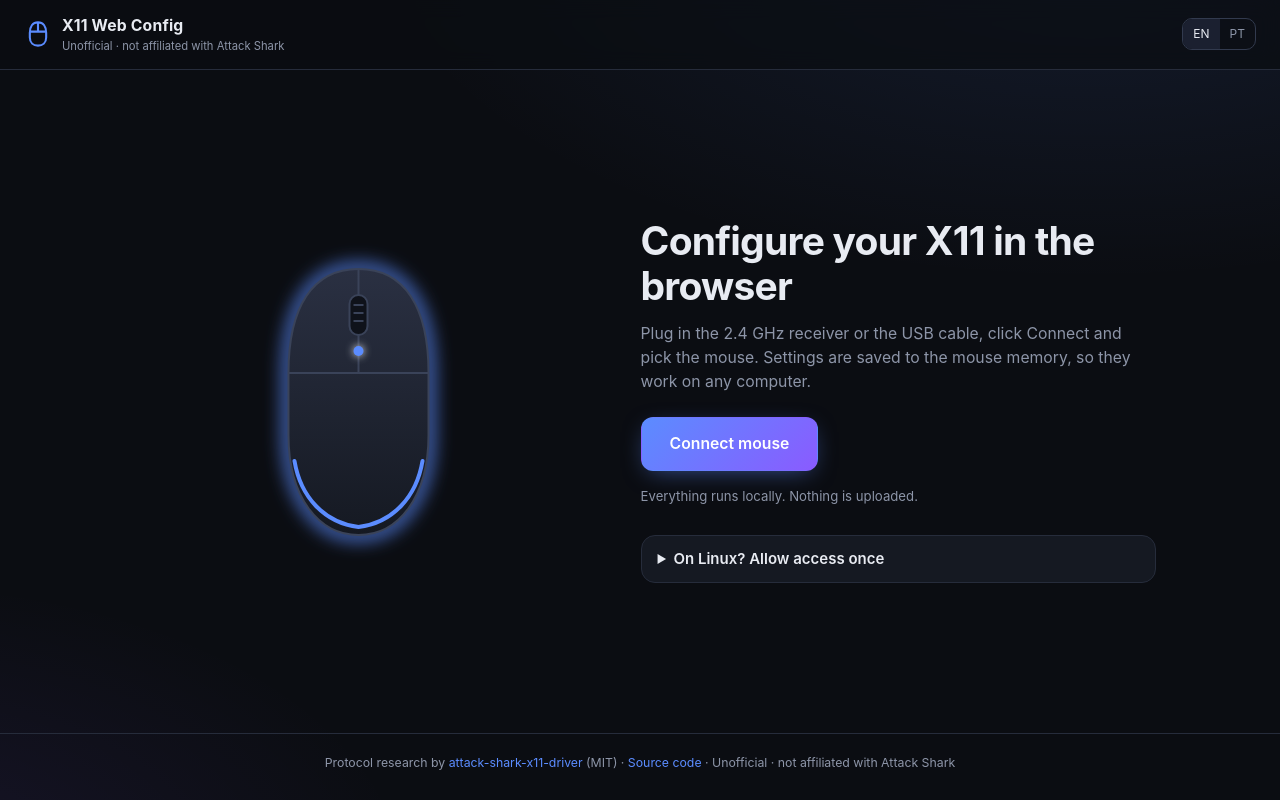
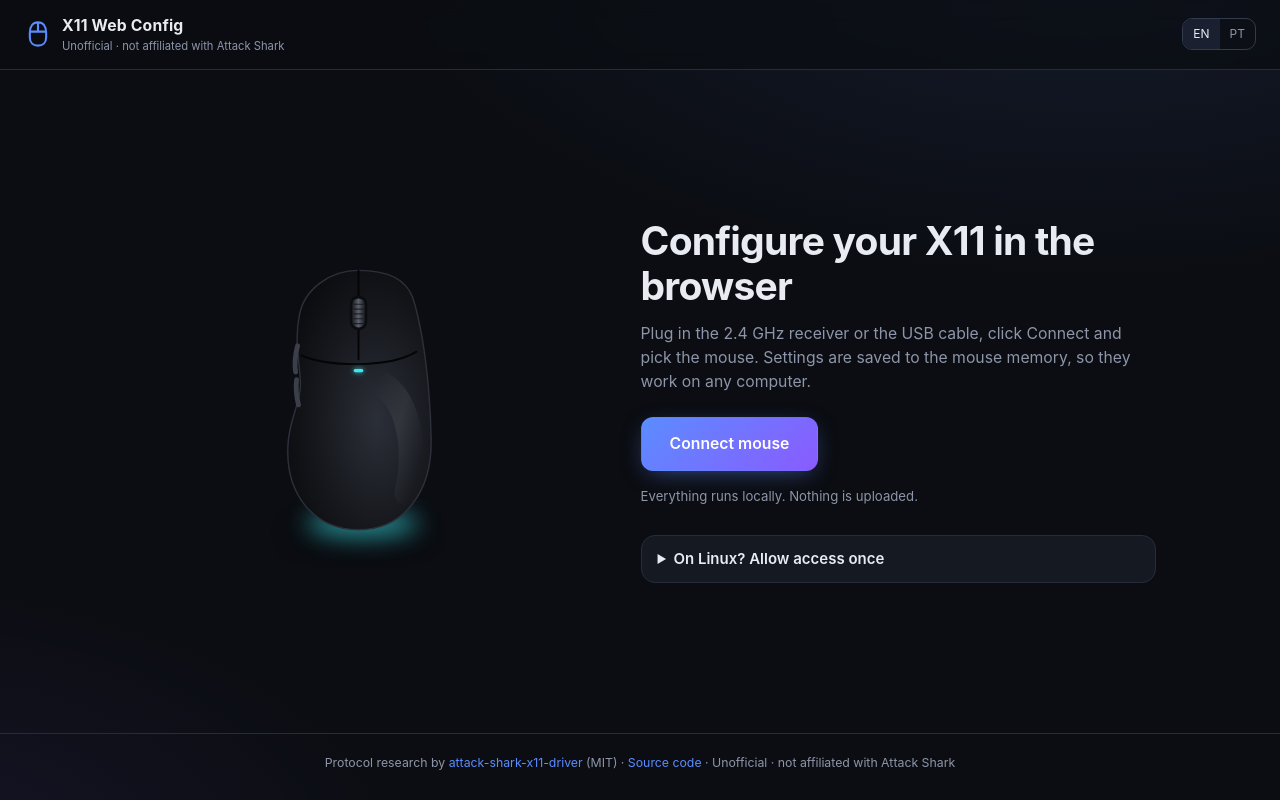
Before and after one commit to glauberperez/attack-shark-x11-web, a React (Vite) app: page / in a window 1280 px wide. Built offline with nearby package versions, Linux system fonts and the light colour scheme; what attack-shark-x11-driver would draw is missing.

Commit message:
Redraw the mouse preview closer to the X11 shape with only the DPI LED and a soft underglow

```diff
--- a/src/components/MouseArt.tsx
+++ b/src/components/MouseArt.tsx
@@ -1,32 +1,54 @@
 import { LightMode, type Settings } from '../device/codec';
+
+const SHELL = 'M100 20C129 20 149 29 156 48C167 82 174 140 175 192C177 250 146 288 100 288C55 288 25 253 27 202C28 174 40 158 40 139C40 117 33 95 39 66C44 39 71 20 100 20Z';
 
 export function MouseArt({ settings, size = 260 }: { settings?: Settings; size?: number }) {
 	const stage = settings ? settings.dpi.stages[settings.dpi.current - 1] : undefined;
 	const mode = settings?.lighting.mode ?? LightMode.Static;
-	const dpiColor = stage?.color ?? '#5b8cff';
-	const glow = mode === LightMode.Off ? 'transparent' : mode === LightMode.StaticDpi || mode === LightMode.BreathingDpi ? dpiColor : (settings?.lighting.color ?? '#5b8cff');
+	const dpiColor = stage?.color ?? '#3ee6f0';
+	const glow = mode === LightMode.Off ? 'transparent' : mode === LightMode.StaticDpi || mode === LightMode.BreathingDpi ? dpiColor : (settings?.lighting.color ?? '#3ee6f0');
 	const anim = mode === LightMode.Breathing || mode === LightMode.BreathingDpi ? 'breathe' : mode === LightMode.Neon || mode === LightMode.ColorBreathing ? 'neon' : '';
 	const speed = settings ? 3.2 - settings.lighting.speed * 0.5 : 2;
-	const brightness = settings ? 0.35 + (settings.lighting.brightness / 8) * 0.65 : 1;
+	const brightness = settings ? 0.25 + (settings.lighting.brightness / 8) * 0.5 : 0.6;
 
 	return (
-		<svg className={`mouse-art ${anim}`} viewBox="0 0 200 300" width={size * 0.67} height={size} role="img" aria-label="Mouse preview" style={{ '--glow': glow, '--speed': `${speed}s`, '--bright': brightness } as React.CSSProperties}>
+		<svg className={`mouse-art ${anim}`} viewBox="0 0 200 310" width={size * 0.65} height={size} role="img" aria-label="Mouse preview" style={{ '--glow': glow, '--speed': `${speed}s`, '--bright': brightness } as React.CSSProperties}>
 			<defs>
-				<linearGradient id="shell" x1="0" y1="0" x2="0" y2="1">
-					<stop offset="0" stopColor="var(--mouse-top)" />
-					<stop offset="1" stopColor="var(--mouse-bottom)" />
+				<radialGradient id="shell-shade" cx="0.62" cy="0.58" r="0.75">
+					<stop offset="0" stopColor="#2b2f38" />
+					<stop offset="0.55" stopColor="#16181d" />
+					<stop offset="1" stopColor="#08090b" />
+				</radialGradient>
+				<linearGradient id="hump" x1="0" y1="0" x2="1" y2="1">
+					<stop offset="0" stopColor="#ffffff" stopOpacity="0" />
+					<stop offset="0.5" stopColor="#ffffff" stopOpacity="0.07" />
+					<stop offset="1" stopColor="#ffffff" stopOpacity="0" />
 				</linearGradient>
-				<filter id="blur" x="-50%" y="-50%" width="200%" height="200%">
-					<feGaussianBlur stdDeviation="9" />
+				<linearGradient id="wheel" x1="0" y1="0" x2="1" y2="0">
+					<stop offset="0" stopColor="#1a1c21" />
+					<stop offset="0.5" stopColor="#5a5f6b" />
+					<stop offset="1" stopColor="#1a1c21" />
+				</linearGradient>
+				<filter id="under" filterUnits="userSpaceOnUse" x="-20" y="200" width="240" height="140">
+					<feGaussianBlur stdDeviation="12" />
+				</filter>
+				<filter id="led" x="-200%" y="-200%" width="500%" height="500%">
+					<feGaussianBlur stdDeviation="2.5" />
 				</filter>
 			</defs>
-			<path className="glow" d="M100 18c-46 0-70 38-70 104v62c0 62 30 100 70 100s70-38 70-100v-62C170 56 146 18 100 18Z" fill="none" stroke="var(--glow)" strokeWidth="10" filter="url(#blur)" />
-			<path d="M100 18c-46 0-70 38-70 104v62c0 62 30 100 70 100s70-38 70-100v-62C170 56 146 18 100 18Z" fill="url(#shell)" stroke="var(--mouse-edge)" strokeWidth="2" />
-			<path d="M100 18v104M30 122h140" stroke="var(--mouse-edge)" strokeWidth="2" fill="none" />
-			<rect x="91" y="44" width="18" height="40" rx="9" fill="var(--mouse-wheel)" stroke="var(--mouse-edge)" strokeWidth="2" />
-			<path d="M95 54h10M95 62h10M95 70h10" stroke="var(--mouse-edge)" strokeWidth="2" />
-			<circle cx="100" cy="100" r="5" fill={dpiColor} className="dpi-led" />
-			<path className="strip" d="M36 210c6 36 30 62 64 66 34-4 58-30 64-66" fill="none" stroke="var(--glow)" strokeWidth="4" strokeLinecap="round" />
+			<ellipse cx="100" cy="292" rx="70" ry="10" fill="#000" opacity="0.6" filter="url(#under)" />
+			<g className="underglow">
+				<ellipse cx="104" cy="282" rx="58" ry="14" fill="var(--glow)" filter="url(#under)" />
+			</g>
+			<path d={SHELL} fill="url(#shell-shade)" stroke="#2c303a" strokeWidth="1.5" />
+			<path d="M120 135C150 150 162 200 150 250" fill="none" stroke="url(#hump)" strokeWidth="26" strokeLinecap="round" />
+			<path d="M100 20V112M41 108C70 120 132 121 160 104" fill="none" stroke="#050506" strokeWidth="2" strokeLinecap="round" />
+			<rect x="91" y="46" width="18" height="36" rx="9" fill="#0b0c0f" />
+			<rect x="93.5" y="49" width="13" height="30" rx="6.5" fill="url(#wheel)" />
+			<path d="M95 55h10M95 60h10M95 65h10M95 70h10M95 75h10" stroke="#0b0c0f" strokeWidth="1.2" opacity="0.7" />
+			<path d="M37 98c-3 11-3 20-2 27M36 133c-1 9 0 18 2 26" fill="none" stroke="#3a3f4a" strokeWidth="5" strokeLinecap="round" />
+			<rect x="95" y="122" width="10" height="3.2" rx="1.6" fill={dpiColor} filter="url(#led)" opacity="0.9" />
+			<rect className="dpi-led" x="95" y="122" width="10" height="3.2" rx="1.6" fill={dpiColor} />
 		</svg>
 	);
 }
--- a/src/styles.css
+++ b/src/styles.css
@@ -13,10 +13,6 @@
 	--ok: #3ddc84;
 	--warn: #ffb547;
 	--err: #ff5c6c;
-	--mouse-top: #2a3042;
-	--mouse-bottom: #151922;
-	--mouse-edge: #3a4359;
-	--mouse-wheel: #0f121a;
 	--radius: 14px;
 	color-scheme: dark;
 }
@@ -940,26 +936,19 @@ input[type='range']::-moz-range-thumb {
 	overflow: visible;
 }
 
-.mouse-art .glow,
-.mouse-art .strip {
-	opacity: var(--bright, 1);
+.mouse-art .underglow {
+	opacity: var(--bright, 0.6);
 	transition:
-		stroke 0.3s,
+		fill 0.3s,
 		opacity 0.3s;
 }
 
-.mouse-art.breathe .glow,
-.mouse-art.breathe .strip {
+.mouse-art.breathe .underglow {
 	animation: breathe var(--speed, 2s) ease-in-out infinite;
 }
 
-.mouse-art.neon .glow,
-.mouse-art.neon .strip {
+.mouse-art.neon .underglow {
 	animation: hue var(--speed, 2s) linear infinite;
-}
-
-.mouse-art .dpi-led {
-	filter: drop-shadow(0 0 4px currentColor);
 }
 
 @keyframes breathe {
```
